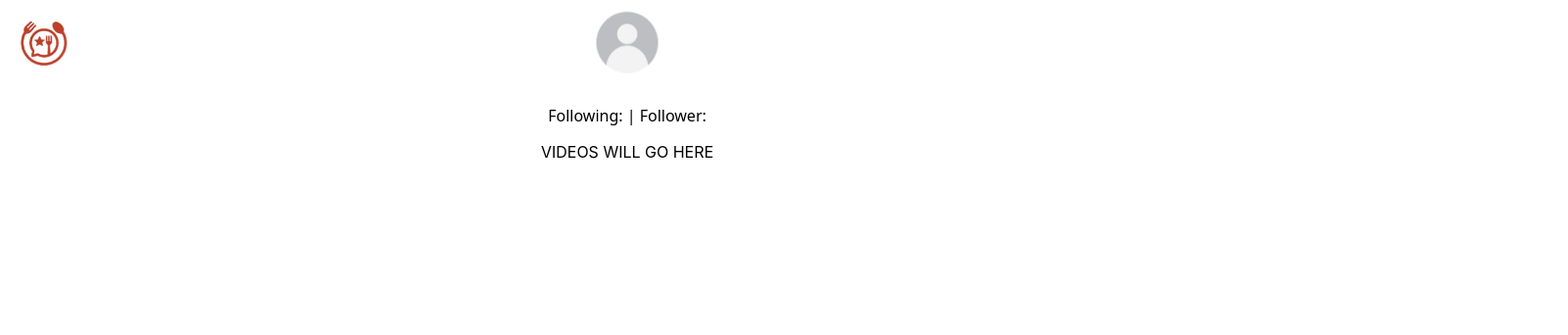
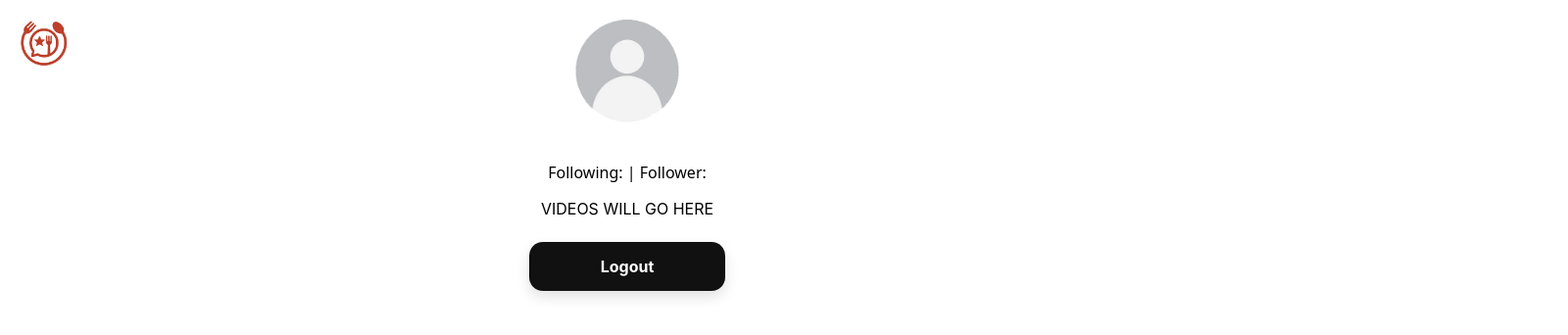
Before and after one commit to alexkim0/GigaBites, a React (Create React App) app: page /profilepage in a window 1280 px wide. Shown: the top 342 px of the page at 98% size, 1600 px wide, since content can reach past the window. Built offline with nearby package versions, Linux system fonts and the light colour scheme; no server answers; the database is empty; sample sign-in values are in the browser's storage.

Commit message:
Fixed profile page button

```diff
--- a/src/pages/profilepage/Profilepage.css
+++ b/src/pages/profilepage/Profilepage.css
@@ -1,24 +1,28 @@
 .profile-page-wrap {
     text-align: center;
+    max-width: 600px;
+    margin: auto;
 }
 
 .pUserIcon {
-    width: 7%;
+    width: 25%;
 }
 
 .pUsernameField {
     font-family: system-ui, -apple-system, Segoe UI, Roboto, Arial, sans-serif;
     font-weight: 700;
+    text-align: center;
 }
 
 .pFollowsField {
     font-family: system-ui, -apple-system, Segoe UI, Roboto, Arial, sans-serif;
+    text-align: center;
 }
 
 .profileLogOutBox {
   margin-top: 24px;
-  padding-left: 800px;
-  padding-right: 800px;
+  padding-left: 200px;
+  padding-right: 200px;
 }
 
 .profileLogOutBox .profileLogOut {
```
Also changed, not shown: 13 other files (tests, documents, lock files or other folders).
